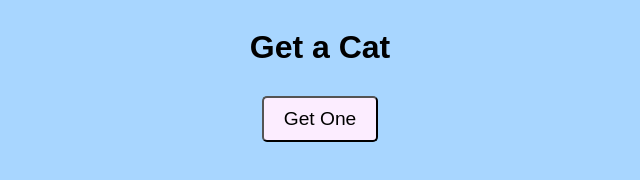
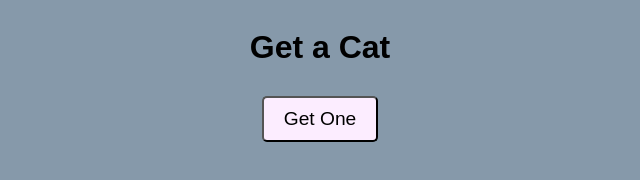
Before and after one commit to acald0/deployment-walkthrough, a website: page public/index.html in a window 1280 px wide. Shown: the whole page, without its empty margins (320-960 px from the left). Drawn offline with nearby package versions, Linux system fonts and the light colour scheme.

Commit message:
changed background color

```diff
--- a/public/styles.css
+++ b/public/styles.css
@@ -7,7 +7,7 @@ body {
     flex-direction: column;
     justify-content: center;
     align-items: center;
-    background-color: rgb(168, 214, 255);
+    background-color: rgb(134, 153, 170);
 }
 
 h1 {
```
